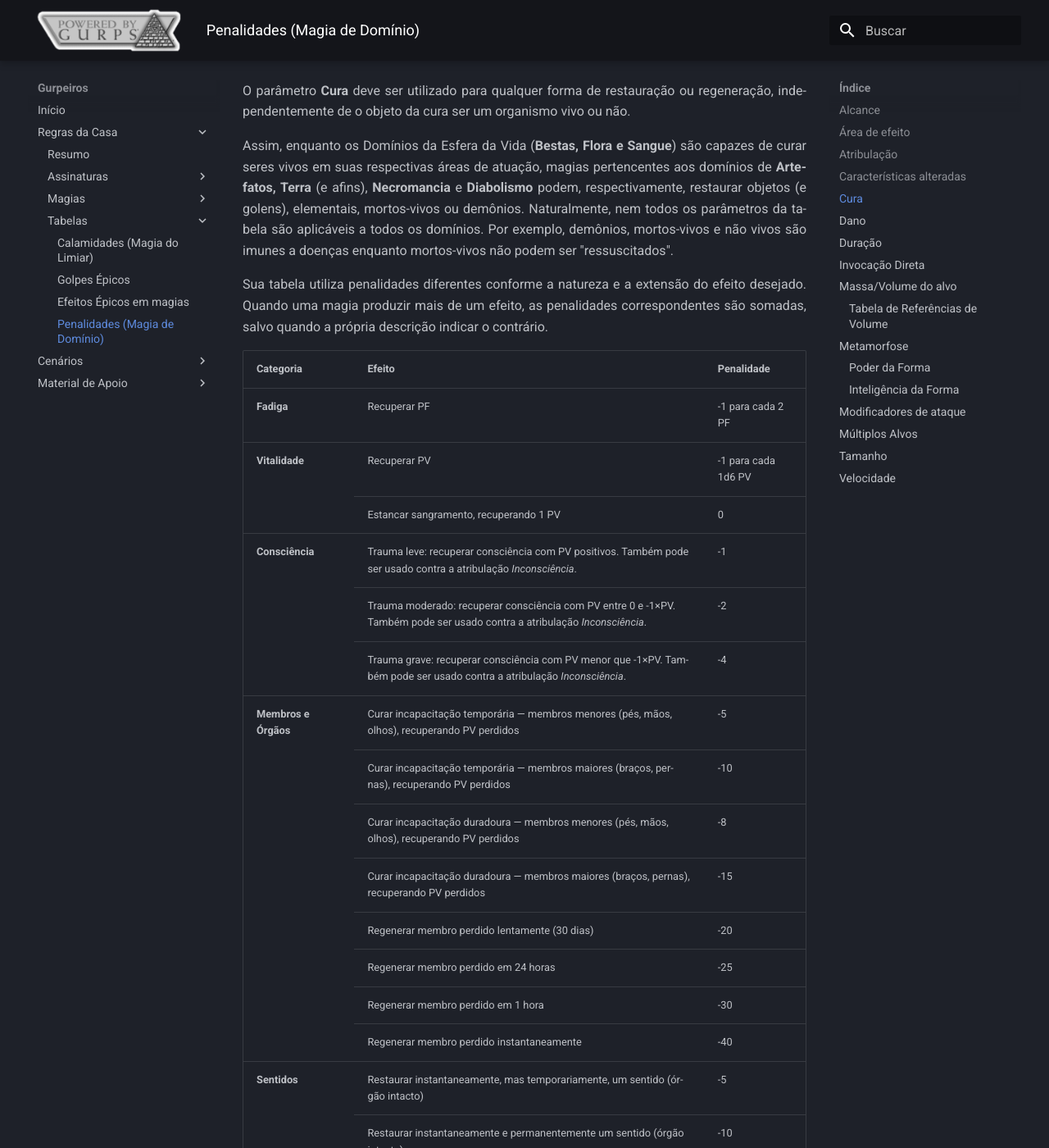
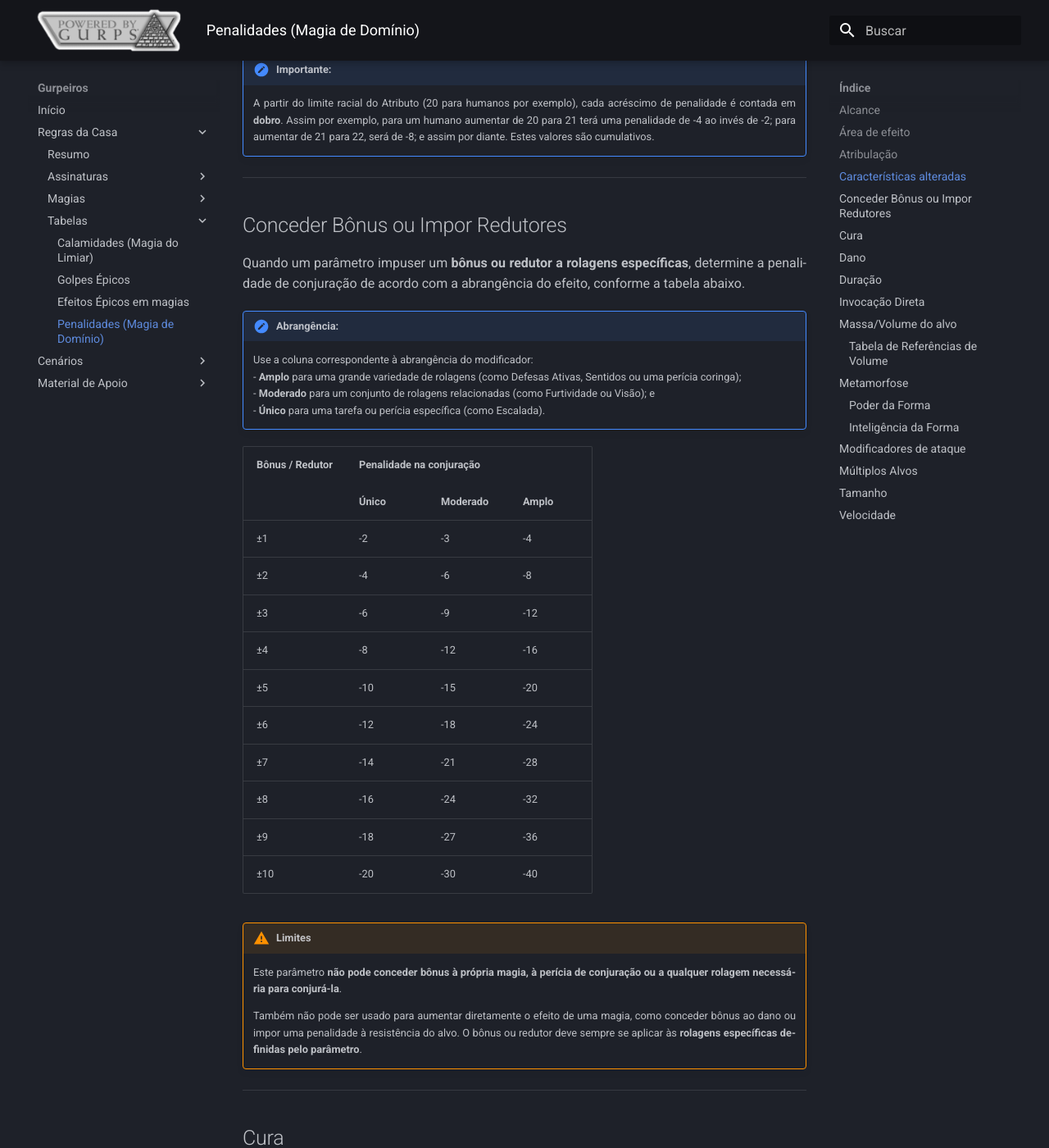
Before and after one commit to brbreis-1723/gurpeiros, an MkDocs documentation site: the page built from docs/regras/tabelas/penalidades_dominio.md, in a window 1280 px wide and 1400 px high, scrolled down 3676 px. Shown: the whole window at 82% size. Built offline with MkDocs 1.6.1 and Material for MkDocs 9.7.7, drawn with Linux system fonts in a browser that asks for light colours; some of the changed text lies outside the part shown.

Commit message:
atualiza site mkdocs

```diff
--- a/docs/regras/tabelas/penalidades_dominio.md
+++ b/docs/regras/tabelas/penalidades_dominio.md
@@ -1,4 +1,10 @@
 # Tabelas de Penalidades (Magia de Domínio)
+
+Nesta seção são listadas as tabelas de Penalidades para a Magia de Domínio de acordo com os parâmetros adotados no feitiço. Alguns deles são obrigatorios: **Alcance** e **Duração**. Outros parâmetros tais como **Area de Efeito**, **Dano** ou **Cura**, são aplicáveis de acordo com o efeito do feitiço.
+
+Para mais detalhes sobre os critérios de quando adotá-las, consulte a seção sobre os **[Critérios de Aplicação Tabela de Penalidades](../magia/dominio_criterios.md)**.
+
+---
 
 ## Alcance
 
@@ -153,6 +159,49 @@ Use essa tabela para aumento ou redução de atributos, inclusão ou remoção d
 !!! note "Importante:"
     A partir do limite racial do Atributo (20 para humanos por exemplo), cada acréscimo de penalidade é contada em **dobro**. Assim por exemplo, para um humano aumentar de 20 para 21 terá uma penalidade de -4 ao invés de -2; para aumentar de 21 para 22, será de -8;  e assim por diante. Estes valores são cumulativos.
 
+
+---
+
+## Conceder Bônus ou Impor Redutores
+
+Quando um parâmetro impuser um **bônus ou redutor a rolagens específicas**, determine a penalidade de conjuração de acordo com a abrangência do efeito, conforme a tabela abaixo.
+
+!!! note "Abrangência:"
+    Use a coluna correspondente à abrangência do modificador: <br>
+    - **Amplo** para uma grande variedade de rolagens (como Defesas Ativas, Sentidos ou uma perícia coringa); <br>
+    - **Moderado** para um conjunto de rolagens relacionadas (como Furtividade ou Visão); e <br>
+    - **Único** para uma tarefa ou perícia específica (como Escalada).
+
+<table>
+    <thead>
+        <tr>
+            <th rowspan="2">Bônus / Redutor</th>
+            <th colspan="3">Penalidade na conjuração</th>
+        </tr>
+        <tr>
+            <th>Único</th>
+            <th>Moderado</th>
+            <th>Amplo</th>
+        </tr>
+    </thead>
+    <tbody>
+        <tr><td>±1</td><td>-2</td><td>-3</td><td>-4</td></tr>
+        <tr><td>±2</td><td>-4</td><td>-6</td><td>-8</td></tr>
+        <tr><td>±3</td><td>-6</td><td>-9</td><td>-12</td></tr>
+        <tr><td>±4</td><td>-8</td><td>-12</td><td>-16</td></tr>
+        <tr><td>±5</td><td>-10</td><td>-15</td><td>-20</td></tr>
+        <tr><td>±6</td><td>-12</td><td>-18</td><td>-24</td></tr>
+        <tr><td>±7</td><td>-14</td><td>-21</td><td>-28</td></tr>
+        <tr><td>±8</td><td>-16</td><td>-24</td><td>-32</td></tr>
+        <tr><td>±9</td><td>-18</td><td>-27</td><td>-36</td></tr>
+        <tr><td>±10</td><td>-20</td><td>-30</td><td>-40</td></tr>
+    </tbody>
+</table>
+
+!!! warning "Limites"
+    Este parâmetro **não pode conceder bônus à própria magia, à perícia de conjuração ou a qualquer rolagem necessária para conjurá-la**.
+
+    Também não pode ser usado para aumentar diretamente o efeito de uma magia, como conceder bônus ao dano ou impor uma penalidade à resistência do alvo. O bônus ou redutor deve sempre se aplicar às **rolagens específicas definidas pelo parâmetro**.
 
 ---
 
@@ -434,7 +483,6 @@ A duração determina por quanto tempo os efeitos da magia permanecem ativos. Qu
 
     Para produzir um efeito permanente, o conjurador deve possuir **Nível 5 (NH 25 ou superior)** no Domínio correspondente. Dependendo da natureza do efeito, o GM pode exigir condições adicionais para a realização do Ritual, como o uso de componentes **Finos** ou **Lendários**.
 
-
 ---
 
 ## Invocação Direta
@@ -652,45 +700,33 @@ Os modificadores abaixo são **específicos para magias de ataque que causam dan
 
 Cada modificador é aplicado **além dos modificadores normais da magia**, sempre que o efeito correspondente fizer parte do ataque. Quando houver mais de uma característica, seus modificadores são cumulativos.
 
-
 <table style="width: 100%; border-collapse: collapse;">
   <thead>
     <tr>
-      <th style="width: 30%;">Mod.</th>
-      <th style="width: 70%;">Efeito</th>
+      <th style="width: 35%;">Efeito</th>
+      <th style="width: 15%;">Mod.</th>
+      <th style="width: 35%;">Efeito</th>
+      <th style="width: 15%;">Mod.</th>
     </tr>
   </thead>
   <tbody>
-    <tr><td>-2</td><td>Afeta insubstancial</td></tr>
-    <tr><td>-8</td><td>Aura</td></tr>
-    <tr><td>-1</td><td>Baixa assinatura</td></tr>
-    <tr><td>-10 por ciclo</td><td>Cíclico (ciclo = 1 seg)</td></tr>
-    <tr><td>-1 por ciclo</td><td>Cíclico (ciclo = 1 dia)</td></tr>
-    <tr><td>-2 por ciclo</td><td>Cíclico (ciclo = 1 hora)</td></tr>
-    <tr><td>-4 por ciclo</td><td>Cíclico (ciclo = 1 min)</td></tr>
-    <tr><td>-5 por ciclo</td><td>Cíclico (ciclo = 10 seg)</td></tr>
-    <tr><td>-5 + (-1 por metro/base)</td><td>Cone</td></tr>
-    <tr><td>-20</td><td>Divisor de armadura 10</td></tr>
-    <tr><td>-5</td><td>Divisor de armadura 2</td></tr>
-    <tr><td>-10</td><td>Divisor de armadura 3</td></tr>
-    <tr><td>-15</td><td>Divisor de armadura 5</td></tr>
-    <tr><td>-4</td><td>Fogo Contínuo: CDT 2</td></tr>
-    <tr><td>-6</td><td>Fogo Contínuo: CDT 3</td></tr>
-    <tr><td>-8</td><td>Fogo Contínuo: CDT 4</td></tr>
-    <tr><td>-10</td><td>Fogo Contínuo: CDT 5</td></tr>
-    <tr><td>-12</td><td>Fogo Contínuo: CDT 6</td></tr>
-    <tr><td>-15</td><td>Fogo Contínuo: CDT 7-8</td></tr>
-    <tr><td>-20</td><td>Fogo Contínuo: CDT 9-10</td></tr>
-    <tr><td>-2/dado</td><td>Fragmentação</td></tr>
-    <tr><td>0</td><td>Jato</td></tr>
-    <tr><td>0</td><td>Apenas projeção</td></tr>
-    <tr><td>-2</td><td>Projeção dobrada</td></tr>
-    <tr><td>0</td><td>Retardo fixo</td></tr>
-    <tr><td>-1</td><td>Retardo variável (0-10 turnos)</td></tr>
-    <tr><td>-2</td><td>Retardo variável (qualquer período)</td></tr>
-    <tr><td>-2</td><td>Sem assinatura</td></tr>
-    <tr><td>-5</td><td>Guiado</td></tr>
-    <tr><td>-8</td><td>Teleguiado</td></tr>
+    <tr><td>Afeta insubstancial</td><td>-2</td><td>Fogo Contínuo: CDT 5</td><td>-10</td></tr>
+    <tr><td>Aura</td><td>-8</td><td>Fogo Contínuo: CDT 6</td><td>-12</td></tr>
+    <tr><td>Assinatura (baixa)</td><td>-1</td><td>Fogo Contínuo: CDT 7-8</td><td>-15</td></tr>
+    <tr><td>Assinatura (inexistente)</td><td>-2</td><td>Fogo Contínuo: CDT 9-10</td><td>-20</td></tr>
+    <tr><td>Cíclico (ciclo = 1 dia)</td><td>-1 por ciclo</td><td>Fragmentação</td><td>-2/dado</td></tr>
+    <tr><td>Cíclico (ciclo = 1 hora)</td><td>-2 por ciclo</td><td>Jato</td><td>0</td></tr>
+    <tr><td>Cíclico (ciclo = 1 min)</td><td>-4 por ciclo</td><td>Apenas projeção</td><td>0</td></tr>
+    <tr><td>Cíclico (ciclo = 10 seg)</td><td>-5 por ciclo</td><td>Projeção dobrada</td><td>-2</td></tr>
+    <tr><td>Cíclico (ciclo = 1 seg)</td><td>-10 por ciclo</td><td>Retardo fixo</td><td>0</td></tr>
+    <tr><td>Cone</td><td>-5 + (-1 por metro/base)</td><td>Retardo variável (0-10 turnos)</td><td>-1</td></tr>
+    <tr><td>Divisor de armadura 2</td><td>-5</td><td>Retardo variável (qualquer período)</td><td>-2</td></tr>
+    <tr><td>Divisor de armadura 3</td><td>-10</td><td>Guiado</td><td>-5</td></tr>
+    <tr><td>Divisor de armadura 5</td><td>-15</td><td>Teleguiado (Visão normal)</td><td>-8</td></tr>
+    <tr><td>Divisor de armadura 10</td><td>-20</td><td>Teleguiado (Visão noturna)</td><td>-9</td></tr>
+    <tr><td>Fogo Contínuo: CDT 2</td><td>-4</td><td>Teleguiado (Infravisão)</td><td>-10</td></tr>
+    <tr><td>Fogo Contínuo: CDT 3</td><td>-6</td><td>Teleguiado (Visão nas Trevas)</td><td>-12</td></tr>
+    <tr><td>Fogo Contínuo: CDT 4</td><td>-8</td><td></td><td></td></tr>
   </tbody>
 </table>
 
```
Also changed, not shown: docs/regras/magia/dominio_operacao.md (+2 -0 lines), docs/regras/magia/dominio_requisitos.md (+7 -5 lines).
